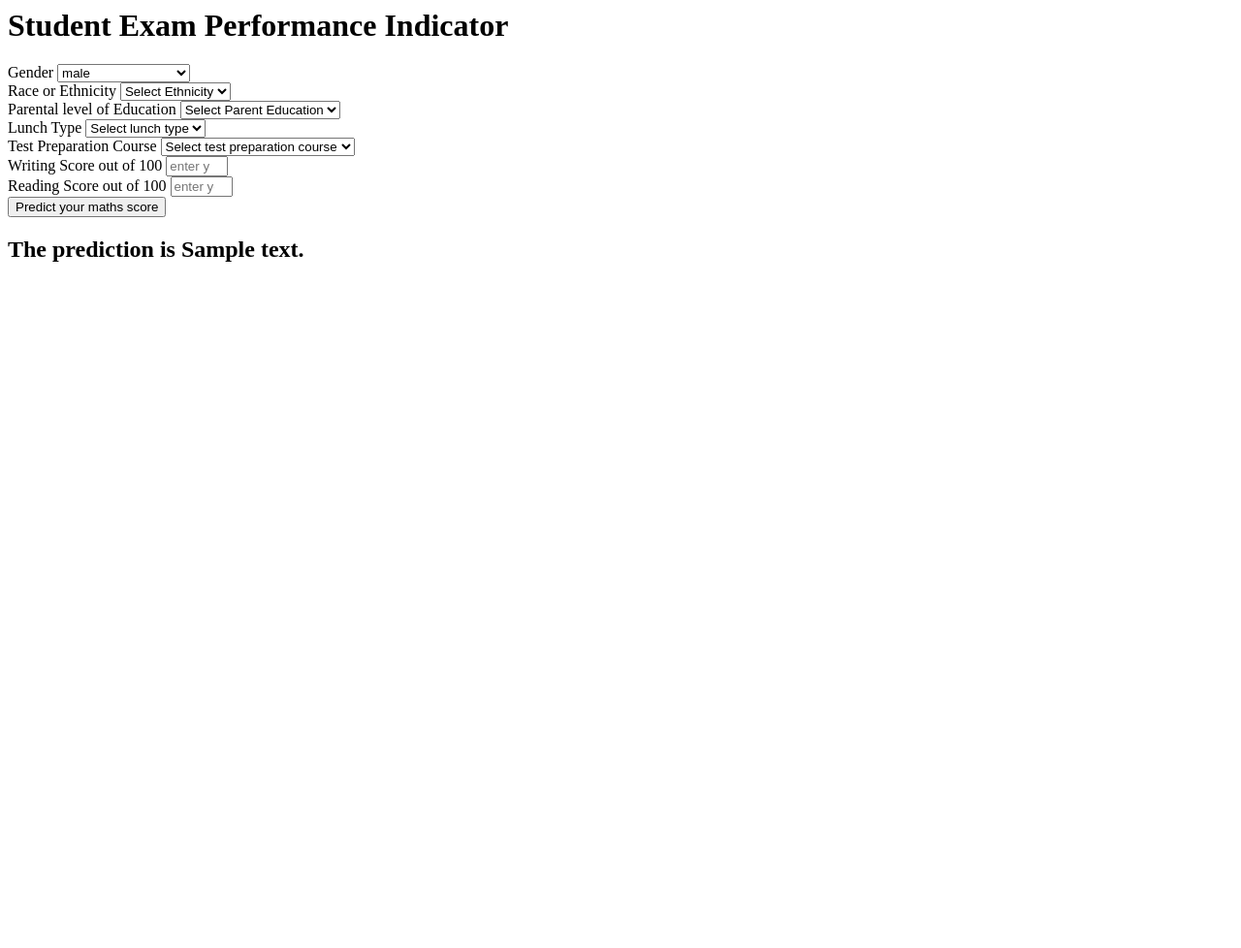
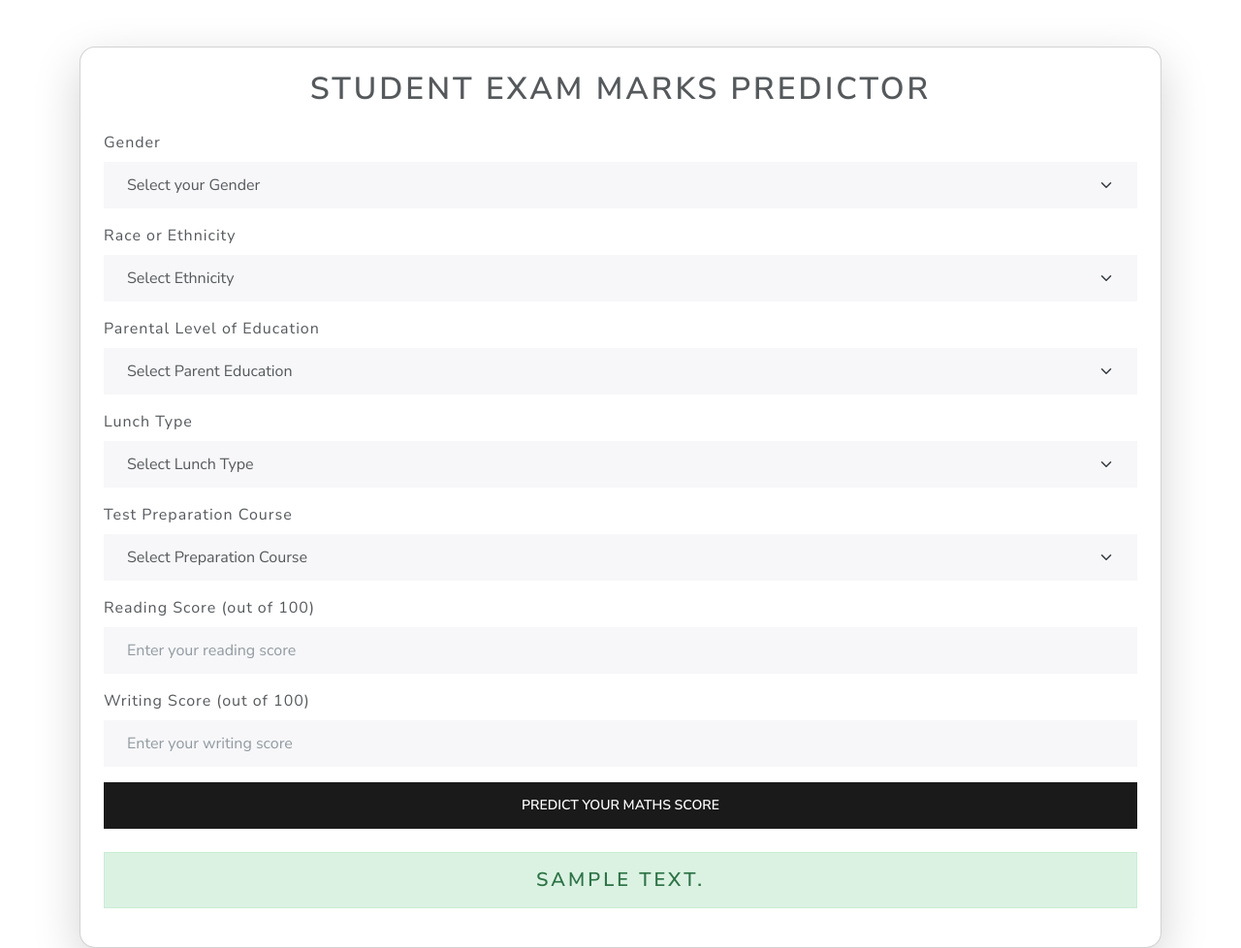
Before and after one commit to Aishwarya-Karwal/ML-Project, a Flask app: template templates/home.html in a window 1280 px wide. Shown: the whole page at 97% size. Before the commit the page ends 270 px from the top, so only its background shows below. Run offline with Flask 3, Linux system fonts and the light colour scheme; the template is opened without the code that fills it: most values are stand-ins (such as "Sample title", 1, 10 or a date in 2020); some libraries are stand-ins or nearby versions.

Commit message:
styles updated and new requirements versions set

```diff
--- a/templates/home.html
+++ b/templates/home.html
@@ -1,12 +1,17 @@
-<html>
+<!-- <html>
+    <head>
+            <link href="https://cdn.jsdelivr.net/npm/bootstrap@5.3.0/dist/css/bootstrap.min.css" rel="stylesheet">
+            <link href="https://cdn.jsdelivr.net/npm/bootstrap@5.3.6/dist/css/bootstrap.min.css" rel="stylesheet" integrity="sha384-4Q6Gf2aSP4eDXB8Miphtr37CMZZQ5oXLH2yaXMJ2w8e2ZtHTl7GptT4jmndRuHDT" crossorigin="anonymous">
+            <script src="https://cdn.jsdelivr.net/npm/bootstrap@5.3.6/dist/js/bootstrap.bundle.min.js" integrity="sha384-j1CDi7MgGQ12Z7Qab0qlWQ/Qqz24Gc6BM0thvEMVjHnfYGF0rmFCozFSxQBxwHKO" crossorigin="anonymous"></script>
+            <link href="https://cdn.jsdelivr.net/npm/bootswatch@5.3.2/dist/lux/bootstrap.min.css" rel="stylesheet">
+
+    </head>
     <body>
         <div class="login">
-            <h1>Student Exam Performance Indicator</h1>
+            <h1>Student Exam Marks Predictor</h1>
 
             <form acction="{{url_for('predict_datapoint')}}" method="post">
-                <!-- <h1>
-                    <legend>Student Exam Performance Prediction</legend>
-                </h1> -->
+
 
                 <div class = "mb-3">
                     <label class="form-label"> Gender</label>
@@ -111,4 +116,96 @@
             </h2>
         </div>
     </body>
+</html> -->
+
+<!DOCTYPE html>
+<html>
+<head>
+    <meta charset="UTF-8">
+    <title>Student Exam Marks Predictor</title>
+
+    <!-- Bootstrap Lux Theme -->
+    <link href="https://cdn.jsdelivr.net/npm/bootswatch@5.3.2/dist/lux/bootstrap.min.css" rel="stylesheet">
+</head>
+<body>
+    <div class="container mt-5">
+        <div class="card shadow-lg rounded-4 p-4">
+            <h1 class="text-center mb-4">Student Exam Marks Predictor</h1>
+
+            <form action="{{ url_for('predict_datapoint') }}" method="post">
+                <div class="mb-3">
+                    <label class="form-label">Gender</label>
+                    <select class="form-select" name="gender" required>
+                        <option selected disabled value="">Select your Gender</option>
+                        <option value="male">Male</option>
+                        <option value="female">Female</option>
+                    </select>
+                </div>
+
+                <div class="mb-3">
+                    <label class="form-label">Race or Ethnicity</label>
+                    <select class="form-select" name="ethnicity" required>
+                        <option selected disabled value="">Select Ethnicity</option>
+                        <option value="group A">Group A</option>
+                        <option value="group B">Group B</option>
+                        <option value="group C">Group C</option>
+                        <option value="group D">Group D</option>
+                        <option value="group E">Group E</option>
+                    </select>
+                </div>
+
+                <div class="mb-3">
+                    <label class="form-label">Parental Level of Education</label>
+                    <select class="form-select" name="parental_level_of_education" required>
+                        <option selected disabled value="">Select Parent Education</option>
+                        <option value="associate's degree">Associate's Degree</option>
+                        <option value="bachelor's degree">Bachelor's Degree</option>
+                        <option value="high school">High School</option>
+                        <option value="master's degree">Master's Degree</option>
+                        <option value="some college">Some College</option>
+                        <option value="some high school">Some High School</option>
+                    </select>
+                </div>
+
+                <div class="mb-3">
+                    <label class="form-label">Lunch Type</label>
+                    <select class="form-select" name="lunch" required>
+                        <option selected disabled value="">Select Lunch Type</option>
+                        <option value="free/reduced">Free/Reduced</option>
+                        <option value="standard">Standard</option>
+                    </select>
+                </div>
+
+                <div class="mb-3">
+                    <label class="form-label">Test Preparation Course</label>
+                    <select class="form-select" name="test_preparation_course" required>
+                        <option selected disabled value="">Select Preparation Course</option>
+                        <option value="none">None</option>
+                        <option value="completed">Completed</option>
+                    </select>
+                </div>
+
+                <div class="mb-3">
+                    <label class="form-label">Reading Score (out of 100)</label>
+                    <input class="form-control" type="number" name="reading_score" placeholder="Enter your reading score" min="0" max="100" required>
+                </div>
+
+                <div class="mb-3">
+                    <label class="form-label">Writing Score (out of 100)</label>
+                    <input class="form-control" type="number" name="writing_score" placeholder="Enter your writing score" min="0" max="100" required>
+                </div>
+
+                <div class="d-grid">
+                    <button type="submit" class="btn btn-primary">Predict Your Maths Score</button>
+                </div>
+            </form>
+
+            {% if prediction_text %}
+            <div class="alert alert-success text-center mt-4">
+                <h4 class="mb-0">{{ prediction_text }}</h4>
+            </div>
+            {% endif %}
+        </div>
+    </div>
+</body>
 </html>
```
Also changed, not shown: requirements.txt (+11 -10 lines), requirements_new.txt (added, +107 -0 lines).
